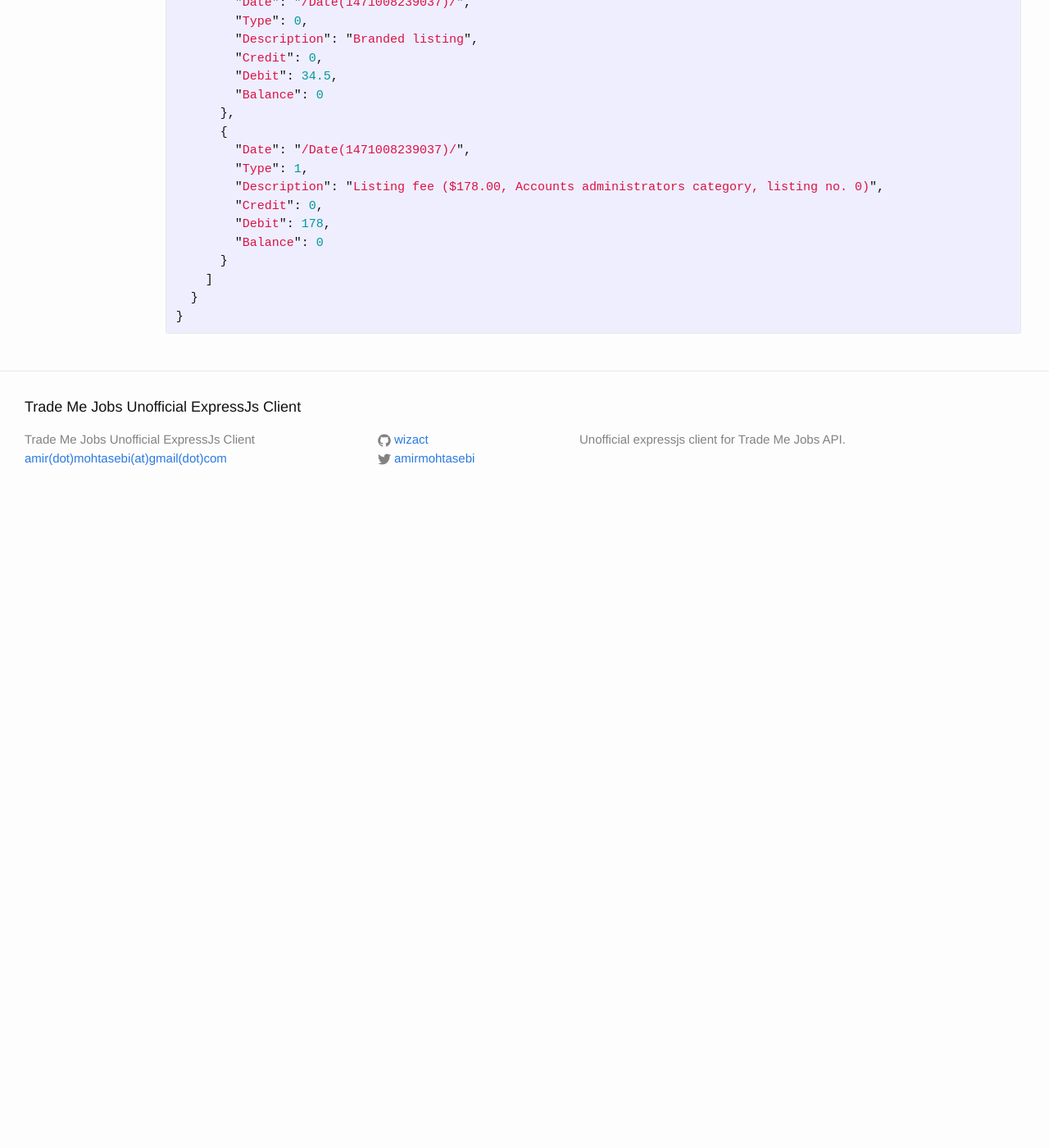
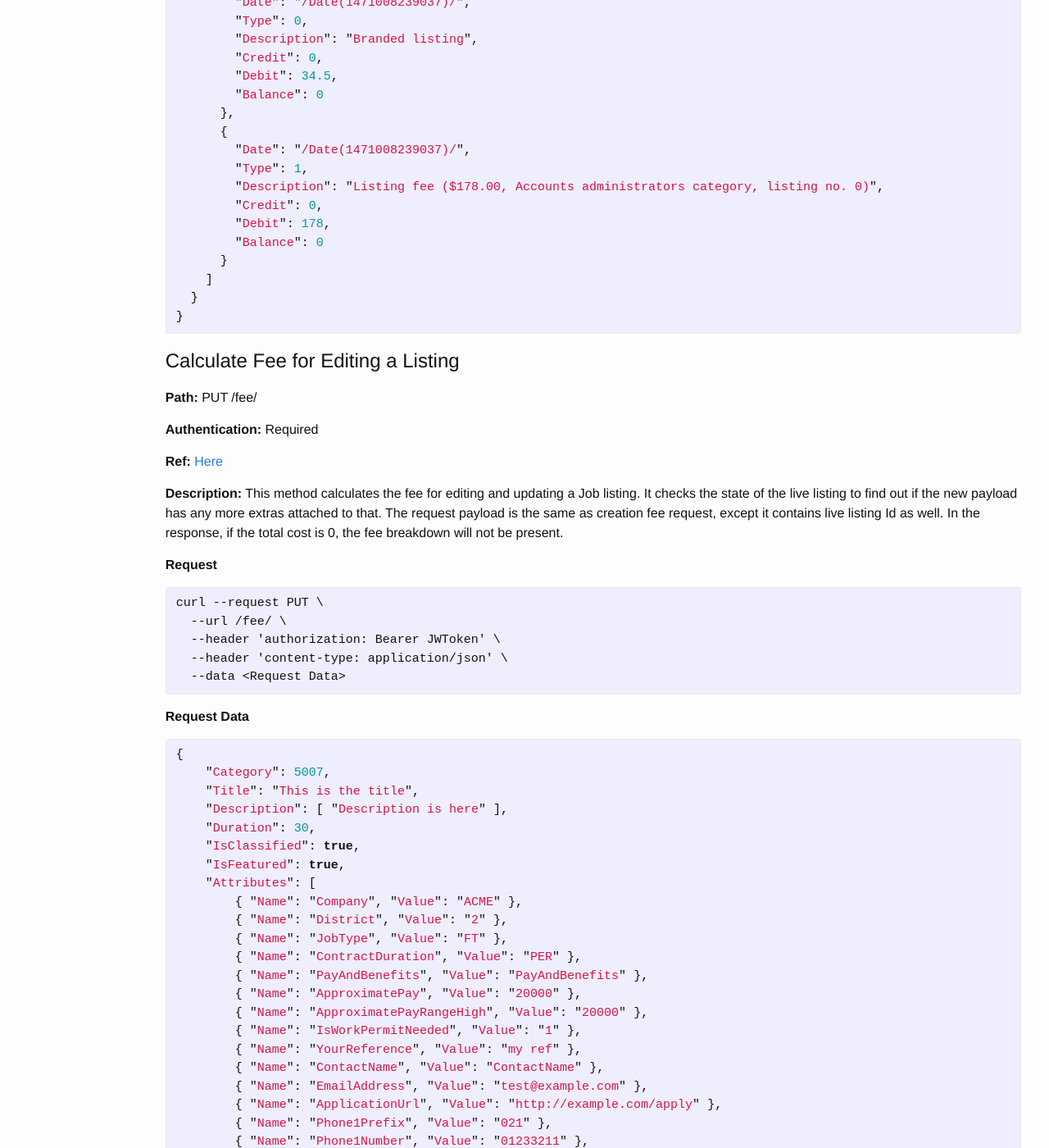
Before and after one commit to wizact/tmj-cli, a Jekyll site: the page built from _tmj_api_documentation/fee.md, in a window 1280 px wide and 1400 px high, scrolled down 1950 px. Shown: the whole window at 82% size. Built offline with Jekyll 4.4.1, drawn with Linux system fonts in a browser that asks for light colours; before the commit the page ends 2580 px from its top, so only the background shows below that; some of the changed text lies outside the part shown.

Commit message:
add fee edit documentation

```diff
--- a/_tmj_api_documentation/fee.md
+++ b/_tmj_api_documentation/fee.md
@@ -103,3 +103,103 @@
   }
 }
 {% endhighlight %}
+
+## Calculate Fee for Editing a Listing
+**Path:** PUT /fee/
+
+**Authentication:** Required
+
+**Ref:** [Here](http://developer.trademe.co.nz/api-reference/selling-methods/retrieve-fees-for-editing-an-item/)
+
+**Description:** This method calculates the fee for editing and updating a Job listing. It checks the state of the live listing to find out if the new payload has any more extras attached to that. The request payload is the same as creation fee request, except it contains live listing Id as well. In the response, if the total cost is 0, the fee breakdown will not be present.
+
+**Request**
+{% highlight curl %}
+curl --request PUT \
+  --url /fee/ \
+  --header 'authorization: Bearer JWToken' \
+  --header 'content-type: application/json' \
+  --data <Request Data>
+{% endhighlight %}
+
+**Request Data**
+{% highlight javascript %}
+{
+    "Category": 5007,
+    "Title": "This is the title",
+    "Description": [ "Description is here" ],
+    "Duration": 30,
+    "IsClassified": true,
+    "IsFeatured": true,
+    "Attributes": [
+        { "Name": "Company", "Value": "ACME" },
+        { "Name": "District", "Value": "2" },
+        { "Name": "JobType", "Value": "FT" },
+        { "Name": "ContractDuration", "Value": "PER" },
+        { "Name": "PayAndBenefits", "Value": "PayAndBenefits" },
+        { "Name": "ApproximatePay", "Value": "20000" },
+        { "Name": "ApproximatePayRangeHigh", "Value": "20000" },
+        { "Name": "IsWorkPermitNeeded", "Value": "1" },
+        { "Name": "YourReference", "Value": "my ref" },
+        { "Name": "ContactName", "Value": "ContactName" },
+        { "Name": "EmailAddress", "Value": "test@example.com" },
+        { "Name": "ApplicationUrl", "Value": "http://example.com/apply" },
+        { "Name": "Phone1Prefix", "Value": "021" },
+        { "Name": "Phone1Number", "Value": "01233211" },
+        { "Name": "Phone2Prefix", "Value": "021" },
+        { "Name": "Phone2Number", "Value": "01233211" },
+        { "Name": "PreferredApplicationMode", "Value": "E" },
+        { "Name": "ApplicationInstructions", "Value": "Apply via email" },
+        { "Name": "GeneralManagement", "Value": "1" },
+        { "Name": "PayType", "Value": "SALARY" },
+        { "Name": "Branding", "Value": "1" },
+        { "Name": "BrandingBanner", "Value": "0" },
+        { "Name": "BrandingLogo", "Value": "0" }
+        ],
+    "ExternalReferenceId": "test_ref",
+    "ReturnListingDetails": true,
+    "IsBranded": true,
+    "ShortDescription": "Short Description",
+    "ListingId": 4765977
+}
+{% endhighlight %}
+
+**Response**
+{% highlight javascript %}
+{
+  "Success": true,
+  "Description": "Success.",
+  "TotalCost": 311.5,
+  "FeeItems": {
+    "TotalCount": 3,
+    "Page": 1,
+    "PageSize": 3,
+    "List": [
+      {
+        "Date": "/Date(1471008239037)/",
+        "Type": 105,
+        "Description": "Feature listing",
+        "Credit": 0,
+        "Debit": 99,
+        "Balance": 0
+      },
+      {
+        "Date": "/Date(1471008239037)/",
+        "Type": 0,
+        "Description": "Branded listing",
+        "Credit": 0,
+        "Debit": 34.5,
+        "Balance": 0
+      },
+      {
+        "Date": "/Date(1471008239037)/",
+        "Type": 1,
+        "Description": "Listing fee ($178.00, Accounts administrators category, listing no. 0)",
+        "Credit": 0,
+        "Debit": 178,
+        "Balance": 0
+      }
+    ]
+  }
+}
+{% endhighlight %}
```
